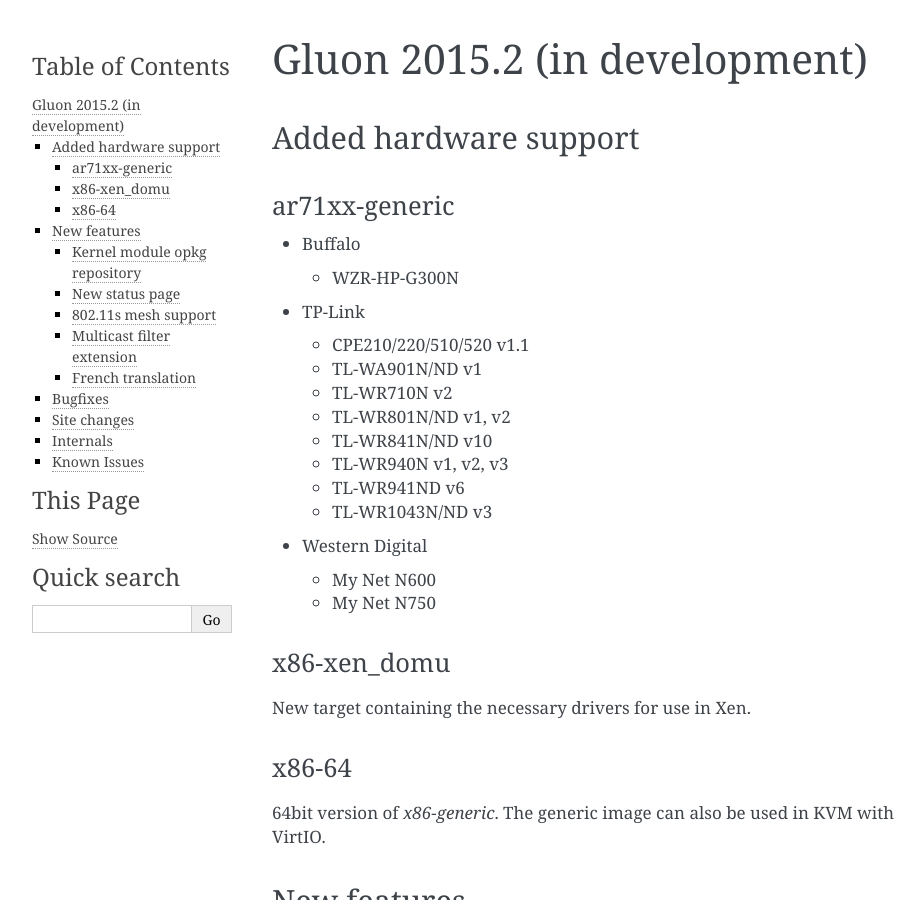
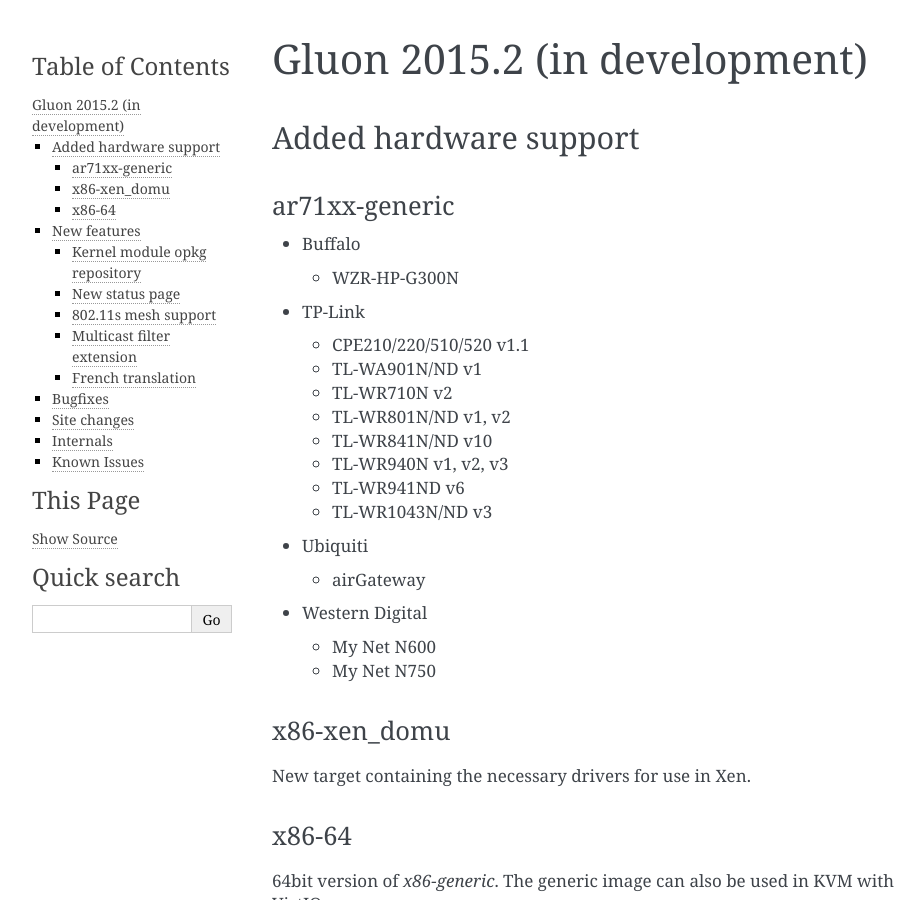
Before and after one commit to freifunk-gluon/gluon, a Sphinx documentation site: the page built from docs/releases/v2015.2.rst, in a window 1280 px wide and 900 px high. Shown: the whole window, without its empty margins (148-1072 px from the left). Built offline with Sphinx 7.4.7, drawn with Linux system fonts in a browser that asks for light colours.

Commit message:
docs: releases/v2015.2: add ubiquiti airgateway

```diff
--- a/docs/releases/v2015.2.rst
+++ b/docs/releases/v2015.2.rst
@@ -21,6 +21,10 @@
   - TL-WR940N v1, v2, v3
   - TL-WR941ND v6
   - TL-WR1043N/ND v3
+
+* Ubiquiti
+
+  - airGateway
 
 * Western Digital
 
```
